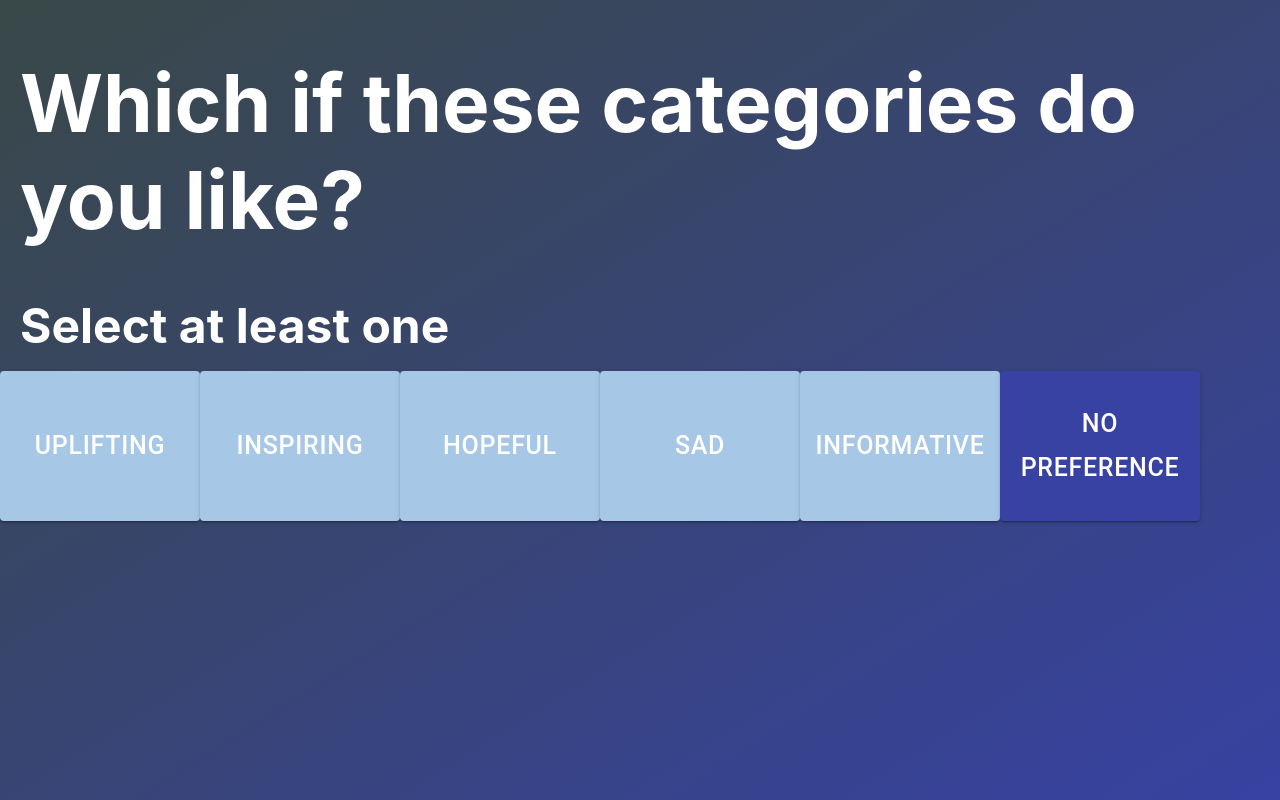
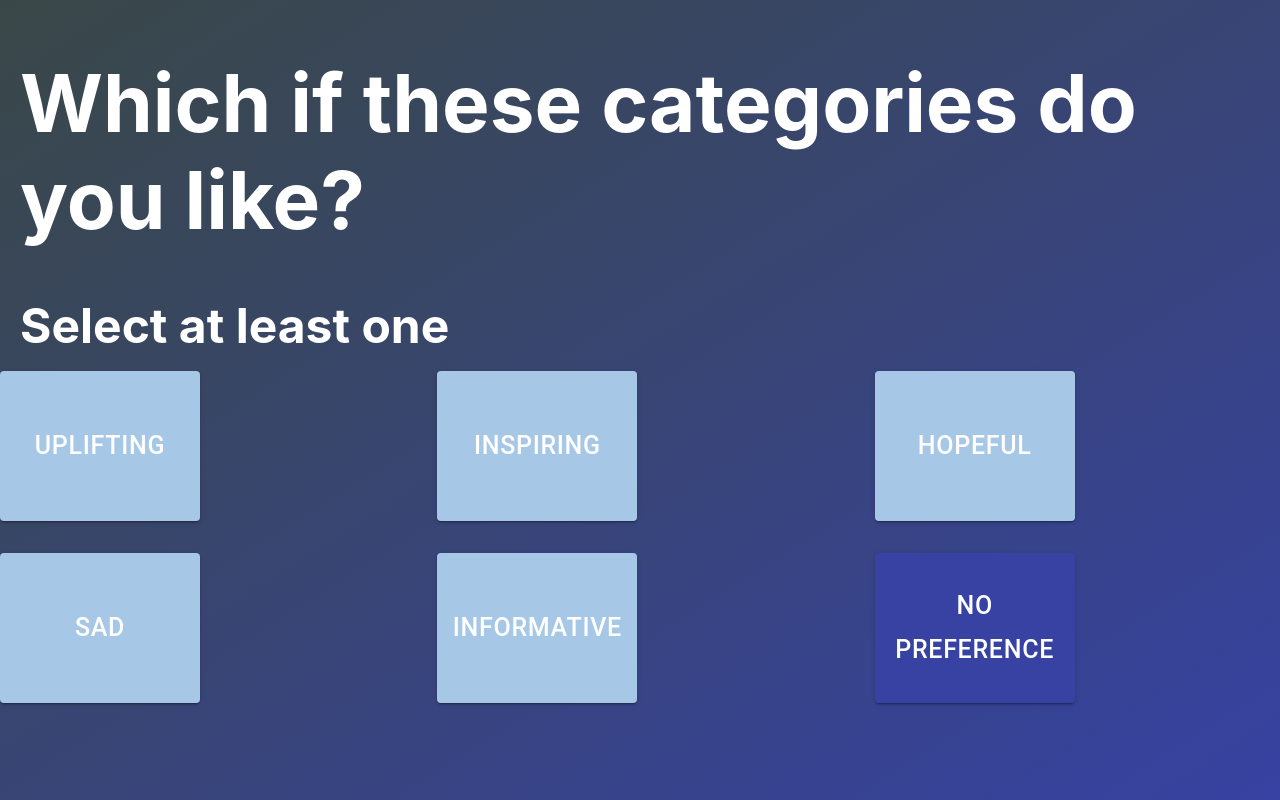
Before and after one commit to laurens88/movie_recommender, a React (Create React App) app in the folder movierecommender/: page /categories in a window 1280 px wide. Built offline with nearby package versions, Linux system fonts and the light colour scheme.

Commit message:
Introduce grid for element alignment

```diff
--- a/movierecommender/src/screens/categoriesPage.js
+++ b/movierecommender/src/screens/categoriesPage.js
@@ -3,6 +3,7 @@
 import styles from '../styles/categoriesPage.module.css';
 import PrettyButton from '../components/prettyButton';
 import Tooltip from '@mui/material/Tooltip';
+import Grid from '@mui/material/Grid';
 
 function CategoriesPage() {
     useEffect(() => {
@@ -16,8 +17,10 @@
         <div>
             <h1 className={styles.h1}>Which if these categories do you like?</h1>
             <h3 className={styles.h3}>Select at least one</h3>
+            <Grid container spacing={4}>
+            <Grid item xs={4}>
             <Tooltip title="Movies such as: " placement='bottom'>
-            <PrettyButton className={styles.button}
+            <PrettyButton
                 text="Uplifting"
                 width='200px'
                 height='150px'
@@ -25,6 +28,9 @@
                 color="#A7C7E7"
             />
             </Tooltip>
+            </Grid>
+
+            <Grid item xs={4}>
             <PrettyButton
                 text="Inspiring"
                 width='200px'
@@ -32,6 +38,9 @@
                 fontSize='25px'
                 color="#A7C7E7"
             />
+            </Grid>
+
+            <Grid item xs={4}>
             <PrettyButton
                 text="Hopeful"
                 width='200px'
@@ -39,6 +48,9 @@
                 fontSize='25px'
                 color="#A7C7E7"
             />
+            </Grid>
+
+            <Grid item xs={4}>
             <PrettyButton
                 text="Sad"
                 width='200px'
@@ -46,6 +58,9 @@
                 fontSize='25px'
                 color="#A7C7E7"
             />
+            </Grid>
+
+            <Grid item xs={4}>
             <PrettyButton
                 text="Informative"
                 width='200px'
@@ -53,6 +68,9 @@
                 fontSize='25px'
                 color="#A7C7E7"
             />
+            </Grid>
+
+            <Grid item xs={4}>
             <PrettyButton
                 text="No preference"
                 width='200px'
@@ -60,6 +78,8 @@
                 fontSize='25px'
                 color="#3742A2"
             />
+            </Grid>
+            </Grid>
 
         </div>
     );
--- a/movierecommender/src/styles/categoriesPage.module.css
+++ b/movierecommender/src/styles/categoriesPage.module.css
@@ -42,4 +42,5 @@
 
 .button {
     justify-content: center;
+    align-items: center;
 }
```
